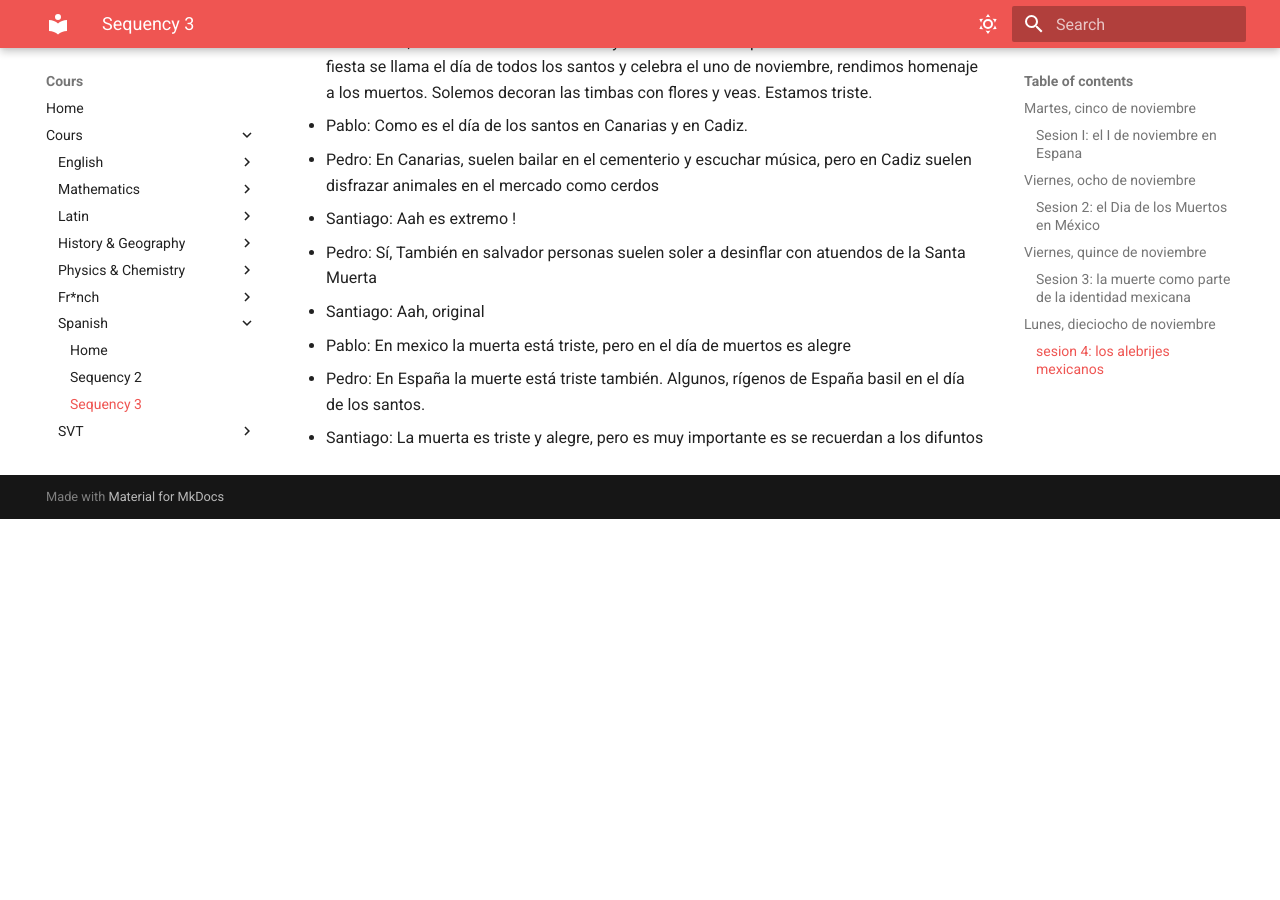
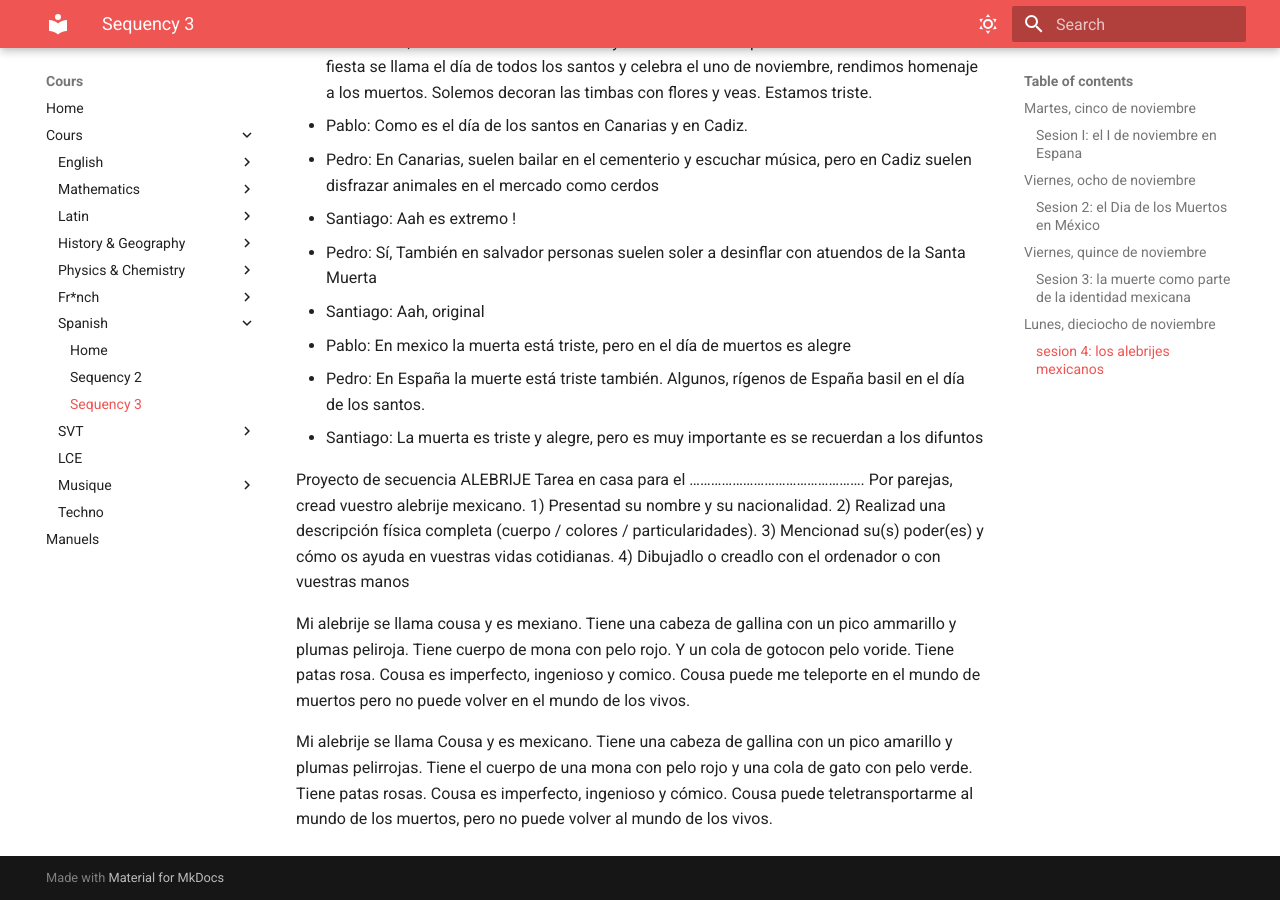
Before and after one commit to Labfox/Cours, an MkDocs documentation site: the page built from docs/spanish/sequency3.md, in a window 1280 px wide and 900 px high, scrolled down 4628 px. Built offline with MkDocs 1.6.1 and Material for MkDocs 9.7.7, drawn with Linux system fonts in a browser that asks for light colours; before the commit the page ends 5147 px from its top, so only the background shows below that.

```diff
--- a/docs/spanish/sequency3.md
+++ b/docs/spanish/sequency3.md
@@ -171,3 +171,17 @@ de nationalités différentes
 * Pablo: En mexico la muerta está triste, pero en el día de muertos es alegre
 * Pedro: En España la muerte está triste también. Algunos, rígenos de España basil en el día de los santos.
 * Santiago: La muerta es triste y alegre, pero es muy importante es se recuerdan a los difuntos
+
+
+Proyecto de secuencia ALEBRIJE
+Tarea en casa para el ………………………………………….
+Por parejas, cread vuestro alebrije mexicano.
+1) Presentad su nombre y su nacionalidad.
+2) Realizad una descripción física completa (cuerpo / colores / particularidades).
+3) Mencionad su(s) poder(es) y cómo os ayuda en vuestras vidas cotidianas.
+4) Dibujadlo o creadlo con el ordenador o con vuestras manos
+
+
+Mi alebrije se llama cousa y es mexiano. Tiene una cabeza de gallina con un pico ammarillo y plumas peliroja. Tiene cuerpo de mona con pelo rojo. Y un cola de gotocon pelo voride. Tiene patas rosa. Cousa es imperfecto, ingenioso y comico. Cousa puede me teleporte en el mundo de muertos pero no puede volver en el mundo de los vivos.
+
+Mi alebrije se llama Cousa y es mexicano. Tiene una cabeza de gallina con un pico amarillo y plumas pelirrojas. Tiene el cuerpo de una mona con pelo rojo y una cola de gato con pelo verde. Tiene patas rosas. Cousa es imperfecto, ingenioso y cómico. Cousa puede teletransportarme al mundo de los muertos, pero no puede volver al mundo de los vivos.
```
Also changed, not shown: docs/english/unit2/main.md (+4 -4 lines).
